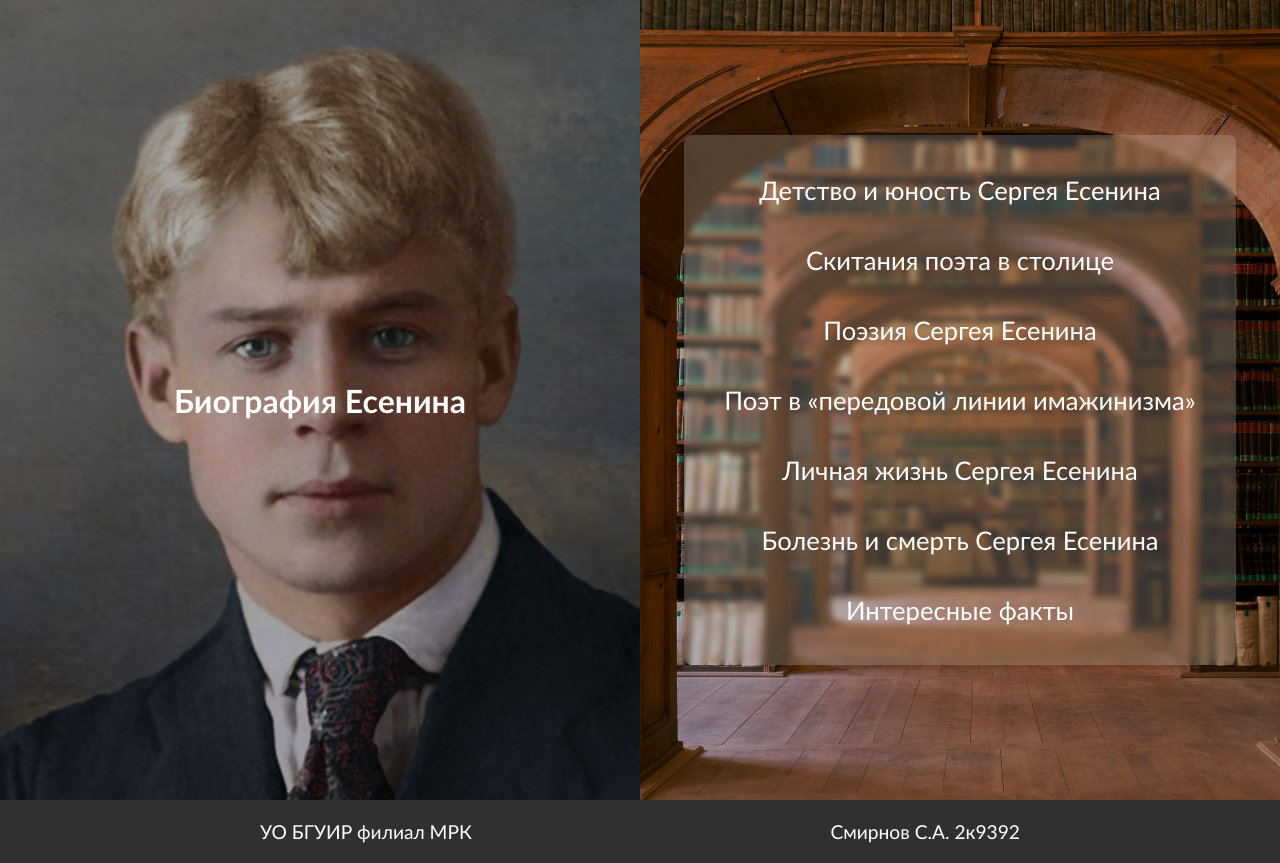
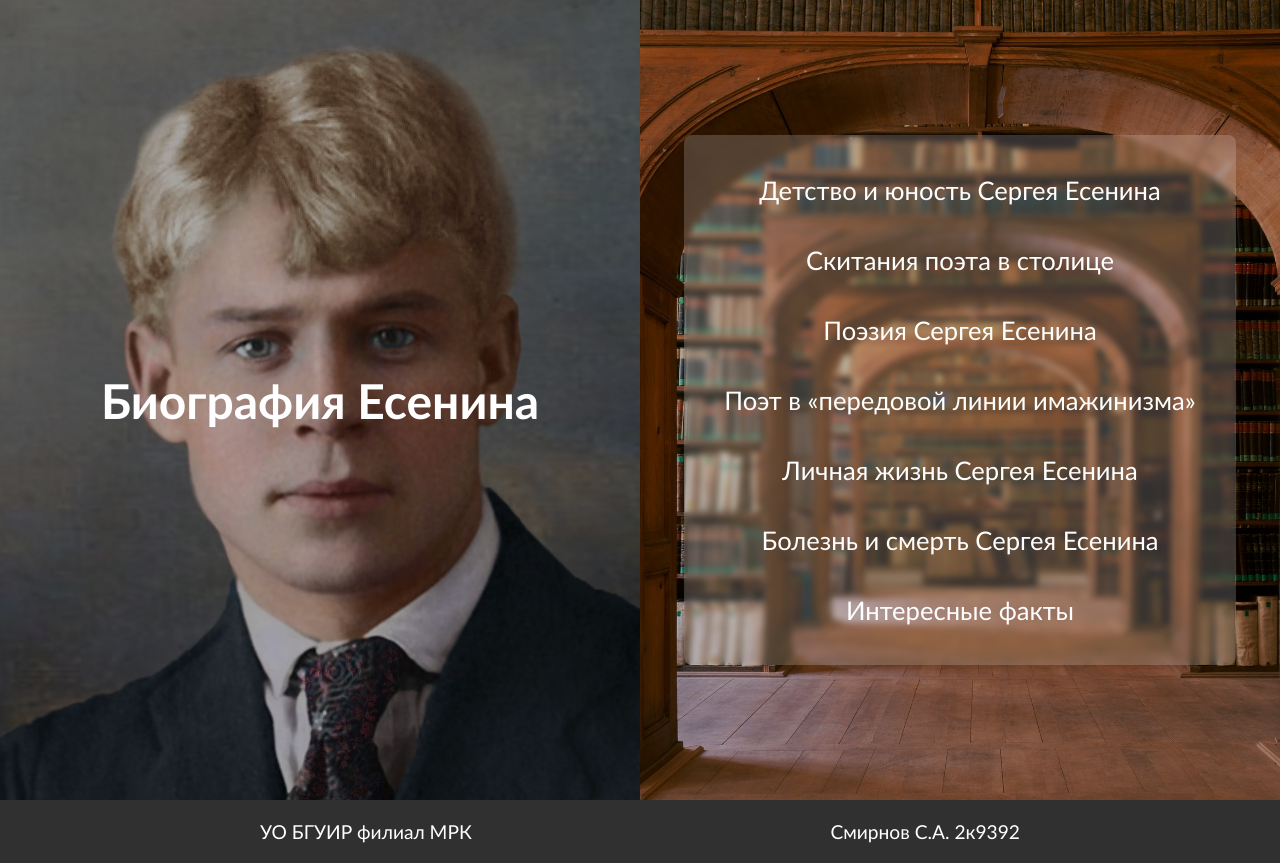
Before and after one commit to SwiTsoLt/biografia-esenina, a plain HTML site: page index.html in a window 1280 px wide. Drawn offline with Linux system fonts and the light colour scheme.

Commit message:
resize header title

```diff
--- a/styles/main.css
+++ b/styles/main.css
@@ -121,7 +121,7 @@ header > .title {
 }
 
 header > .title > h1 {
-    font-size: 2em;
+    font-size: 3em;
     color: var(--text-color-white);
 }
 
```
